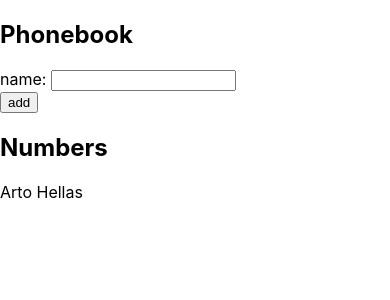
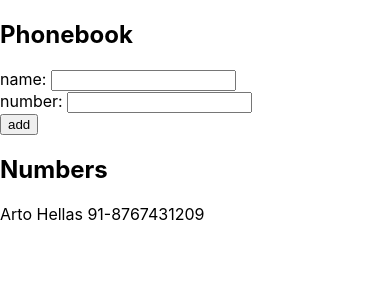
Before and after one commit to swati2904/FullStackOpen-exerciseSubmission, a React (Create React App) app in the folder Part-2/Exercise Submission/phonebook/: page / in a window 390 px wide. Shown: the top 300 px of the page. Built offline with nearby package versions, Linux system fonts and the light colour scheme.

Commit message:
2.8: The Phonebook Step3

```diff
--- a/Part-2/Exercise Submission/phonebook/src/App.js
+++ b/Part-2/Exercise Submission/phonebook/src/App.js
@@ -1,28 +1,47 @@
 import React, { useState } from "react";
 
 const App = () => {
-  const [persons, setPersons] = useState([{ name: "Arto Hellas" }]);
   const [newName, setNewName] = useState("");
+  const [number, setNumber] = useState("");
 
-  const Person = ({ name }) => {
-    return <p>{name}</p>;
+  const Person = ({ person }) => {
+    const { name, number } = person;
+    return (
+      <p>
+        {name} {number}
+      </p>
+    );
   };
+
+  const [persons, setPersons] = useState([
+    { name: "Arto Hellas", number: "91-8767431209" },
+  ]);
+
   const handleSubmit = (event) => {
     event.preventDefault();
-    let previousName = [...persons];
-    if (previousName.map((person) => person.name).includes(newName)) {
+    let previousStack = [...persons];
+    if (!newName || !number) {
+      alert("name and number cannot be empty!!");
+    }
+    if (previousStack.map((person) => person.name).includes(newName)) {
       alert(`${newName} is already added to phonebook`);
+      return;
+    } else {
+      previousStack.push({ name: newName, number: number });
+      setPersons(previousStack);
       setNewName("");
-    } else {
-      previousName.push({ name: newName });
-      setPersons(previousName);
-      setNewName("");
+      setNumber("");
     }
   };
 
   const handleAddName = (event) => {
     setNewName(event.target.value);
   };
+
+  const handleAddNumber = (event) => {
+    setNumber(event.target.value);
+  };
+
   return (
     <div>
       <h2>Phonebook</h2>
@@ -31,12 +50,15 @@ const App = () => {
           name: <input value={newName} onChange={handleAddName} />
         </div>
         <div>
+          number: <input value={number} onChange={handleAddNumber} />
+        </div>
+        <div>
           <button type="submit">add</button>
         </div>
       </form>
       <h2>Numbers</h2>
       {persons.map((person) => {
-        return <Person key={person.name} name={person.name} />;
+        return <Person key={person.name} person={person} />;
       })}
     </div>
   );
```
